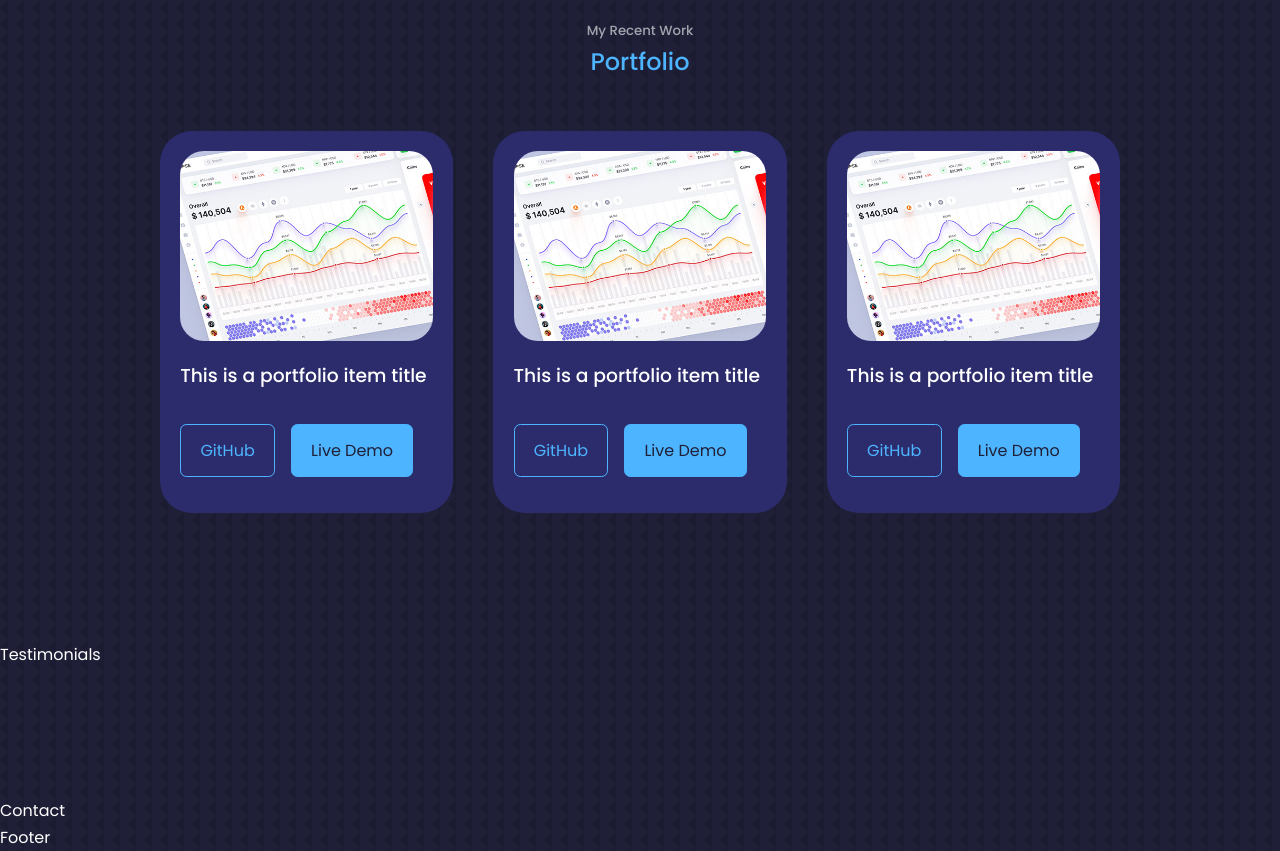
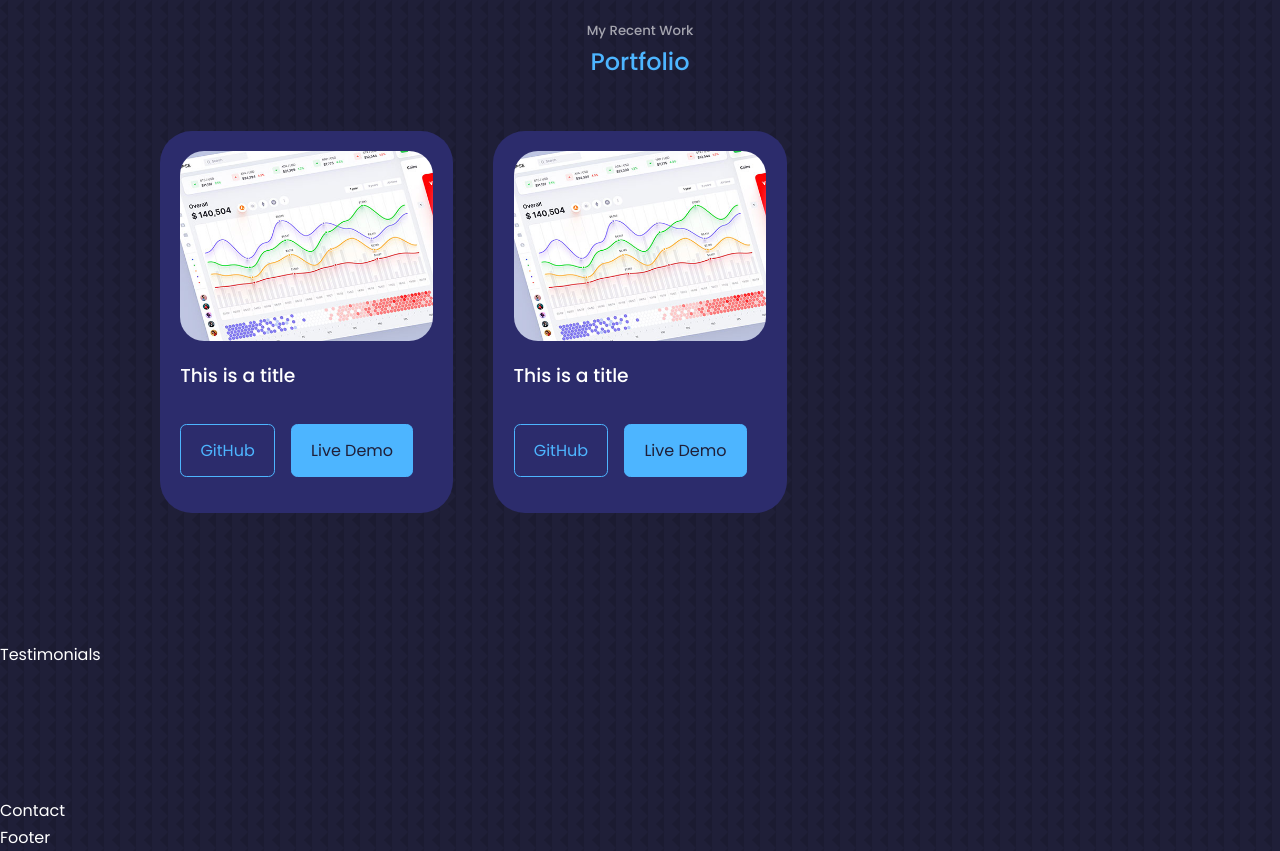
Before and after one commit to petitoff/portfolio-template, a React (Create React App) app: page / in a window 1280 px wide. Shown: the part 3120-3971 px from the top of the page. Built offline with nearby package versions, Linux system fonts and the light colour scheme.

Commit message:
Add data list of object with data about projects to be display. Add map method to auto clone component.

```diff
--- a/src/components/portfolio/Portfolio.jsx
+++ b/src/components/portfolio/Portfolio.jsx
@@ -3,33 +3,40 @@ import './Portfolio.css';
 import Items from './Items';
 import Img1 from '../../assets/portfolio1.jpg';
 
+const data = [
+  {
+    image: Img1,
+    title: 'This is a title',
+    github: 'https://github.com/petitoff',
+    demo: 'https://google.com',
+  },
+  {
+    image: Img1,
+    title: 'This is a title',
+    github: 'https://github.com/petitoff',
+    demo: 'https://google.com',
+  },
+];
+
 const Portfolio = () => {
+  let id = -1;
   return (
     <section id='portfolio'>
       <h5>My Recent Work</h5>
       <h2>Portfolio</h2>
 
       <div className='container portfolio__container'>
-        <Items
-          title='This is a portfolio item title'
-          img={Img1}
-          firstLinkTitle='GitHub'
-          secondLinkTitle='Live Demo'
-        />
-
-        <Items
-          title='This is a portfolio item title'
-          img={Img1}
-          firstLinkTitle='GitHub'
-          secondLinkTitle='Live Demo'
-        />
-
-        <Items
-          title='This is a portfolio item title'
-          img={Img1}
-          firstLinkTitle='GitHub'
-          secondLinkTitle='Live Demo'
-        />
+        {data.map(({ image, title, github, demo }) => (
+          <Items
+            key={id++}
+            title={title}
+            img={image}
+            firstLinkTitle='GitHub'
+            firstLink={github}
+            secondLinkTitle='Live Demo'
+            secondLink={demo}
+          />
+        ))}
       </div>
     </section>
   );
```
